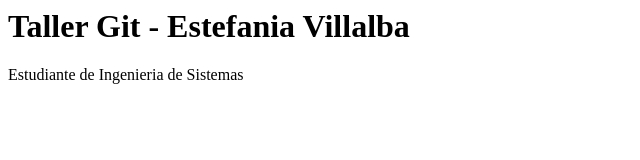
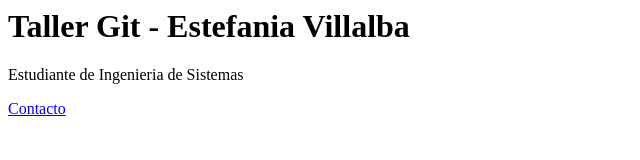
Before and after one commit to Niabonita/taller-git-estefania, a plain HTML site: page index.html in a window 1280 px wide. Shown: the full height of the page, 0-640 px from the left. Drawn offline with Linux system fonts and the light colour scheme.

Commit message:
feat: enlaza contacto en index

```diff
--- a/index.html
+++ b/index.html
@@ -1,2 +1,3 @@
 <h1>Taller Git - Estefania Villalba</h1>
 <p>Estudiante de Ingenieria de Sistemas</p>
+<a href='contacto.html'>Contacto</a>
```
